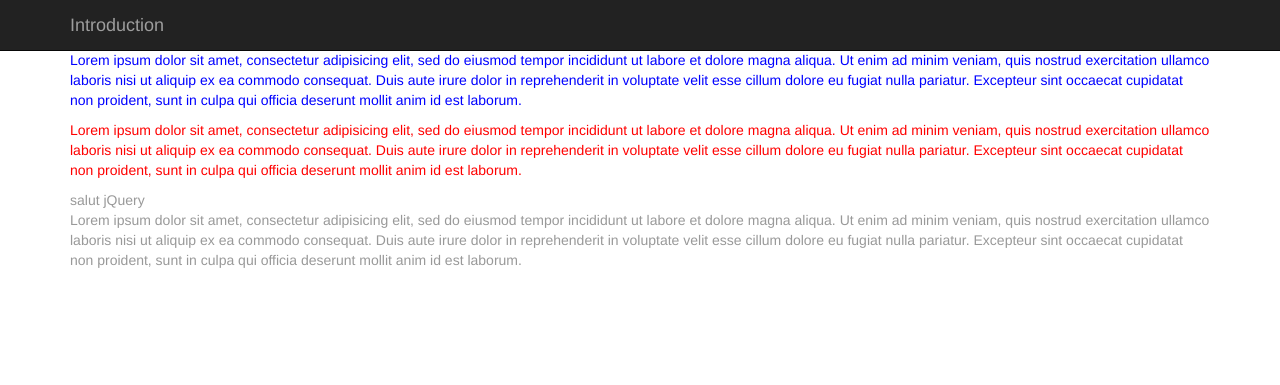
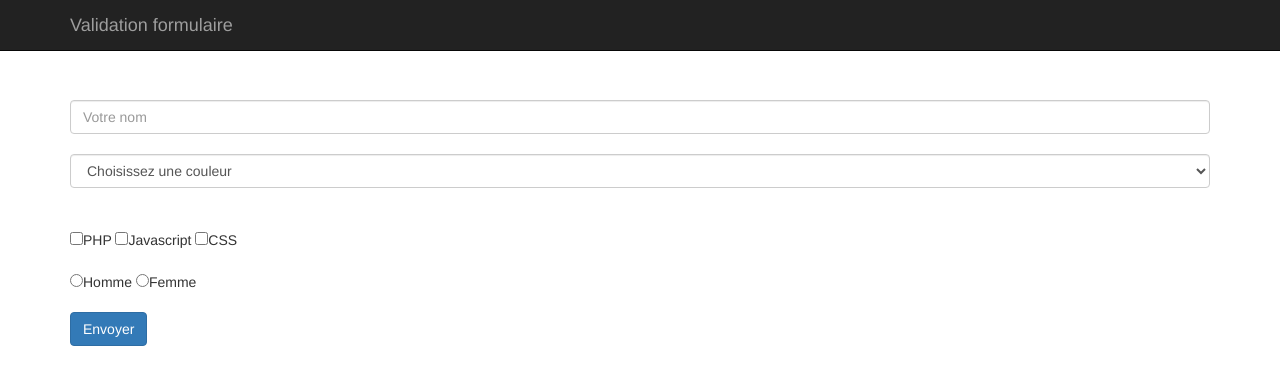
Before and after one commit to riquet28/udemy_formation_jquery, a PHP site: page / in a window 1280 px wide. Shown: the top 385 px of the page. Run offline with PHP 8.4, Linux system fonts and the light colour scheme.

Commit message:
Section 9.3 ok, validation d'un formulaire

```diff
--- a/index.php
+++ b/index.php
@@ -11,7 +11,7 @@
 
     <style type="text/css">
       body{
-        padding-top: 50px;
+        padding-top: 100px;
       }
     </style>
 
@@ -37,7 +37,7 @@
             <span class="icon-bar"></span>
             <span class="icon-bar"></span>
           </button>
-          <a class="navbar-brand" href="#">Introduction</a>
+          <a class="navbar-brand" href="#">Validation formulaire</a>
         </div>
         <div id="navbar" class="collapse navbar-collapse">
           <!-- <ul class="nav navbar-nav">
@@ -51,59 +51,28 @@
 
     <div class="container">
 
-      <!-- <p id="paragraphe">
-        Lorem ipsum dolor sit amet, consectetur adipisicing elit, sed do eiusmod
-        tempor incididunt ut labore et dolore magna aliqua. Ut enim ad minim veniam,
-        quis nostrud exercitation ullamco laboris nisi ut aliquip ex ea commodo consequat.
-        Duis aute irure dolor in reprehenderit in voluptate velit esse cillum dolore eu
-        fugiat nulla pariatur. Excepteur sint occaecat cupidatat non proident, sunt
-        in culpa qui officia deserunt mollit anim id est laborum.
-      </p>
-
-      <p class="article">
-        Lorem ipsum dolor sit amet, consectetur adipisicing elit, sed do eiusmod
-        tempor incididunt ut labore et dolore magna aliqua. Ut enim ad minim veniam,
-        quis nostrud exercitation ullamco laboris nisi ut aliquip ex ea commodo consequat.
-        Duis aute irure dolor in reprehenderit in voluptate velit esse cillum dolore eu
-        fugiat nulla pariatur. Excepteur sint occaecat cupidatat non proident, sunt
-        in culpa qui officia deserunt mollit anim id est laborum.
-      </p>
-
-      <p class="article">
-        Lorem ipsum dolor sit amet, consectetur adipisicing elit, sed do eiusmod
-        tempor incididunt ut labore et dolore magna aliqua. Ut enim ad minim veniam,
-        quis nostrud exercitation ullamco laboris nisi ut aliquip ex ea commodo consequat.
-        Duis aute irure dolor in reprehenderit in voluptate velit esse cillum dolore eu
-        fugiat nulla pariatur. Excepteur sint occaecat cupidatat non proident, sunt
-        in culpa qui officia deserunt mollit anim id est laborum.
-      </p>
-
-      <p class="article">
-        Lorem ipsum dolor sit amet, consectetur adipisicing elit, sed do eiusmod
-        tempor incididunt ut labore et dolore magna aliqua. Ut enim ad minim veniam,
-        quis nostrud exercitation ullamco laboris nisi ut aliquip ex ea commodo consequat.
-        Duis aute irure dolor in reprehenderit in voluptate velit esse cillum dolore eu
-        fugiat nulla pariatur. Excepteur sint occaecat cupidatat non proident, sunt
-        in culpa qui officia deserunt mollit anim id est laborum.
-      </p>
-
-      <span>Hello</span>
-      <div>World</div>
-
-      <button class="btn btn-default" id="button">Change tout!</button> -->
-
-      <div id="parent">
-        <p>Lorem ipsum dolor sit amet, consectetur adipisicing elit, sed do eiusmod tempor incididunt ut labore et dolore magna aliqua. Ut enim ad minim veniam, quis nostrud exercitation ullamco laboris nisi ut aliquip ex ea commodo consequat. Duis aute irure dolor in reprehenderit in voluptate velit esse cillum dolore eu fugiat nulla pariatur. Excepteur sint occaecat cupidatat non proident, sunt in culpa qui officia deserunt mollit anim id est laborum.</p>
-      </div>
-
-      <div id="autre">
-        <p>Lorem ipsum dolor sit amet, consectetur adipisicing elit, sed do eiusmod tempor incididunt ut labore et dolore magna aliqua. Ut enim ad minim veniam, quis nostrud exercitation ullamco laboris nisi ut aliquip ex ea commodo consequat. Duis aute irure dolor in reprehenderit in voluptate velit esse cillum dolore eu fugiat nulla pariatur. Excepteur sint occaecat cupidatat non proident, sunt in culpa qui officia deserunt mollit anim id est laborum.</p>
-      </div>
-
-      <div id="third">
-        salut jQuery
-        <p id="paraph">Lorem ipsum dolor sit amet, consectetur adipisicing elit, sed do eiusmod tempor incididunt ut labore et dolore magna aliqua. Ut enim ad minim veniam, quis nostrud exercitation ullamco laboris nisi ut aliquip ex ea commodo consequat. Duis aute irure dolor in reprehenderit in voluptate velit esse cillum dolore eu fugiat nulla pariatur. Excepteur sint occaecat cupidatat non proident, sunt in culpa qui officia deserunt mollit anim id est laborum.</p>
-      </div>
+      <form id="form" action="" method="post">
+        <input type="text" name="nom" id="nom" class="form-control" placeholder="Votre nom">
+        <br>
+        <select class="form-control" name="couleur" id="couleur">
+          <option value="0">Choisissez une couleur</option>
+          <option value="bleu">Bleu</option>
+          <option value="jaune">Jaune</option>
+          <option value="rouge">Rouge</option>
+        </select>
+        <br>
+        <br>
+        <input type="checkbox" name="interet1" value="php">PHP
+        <input type="checkbox" name="interet2" value="javascript">Javascript
+        <input type="checkbox" name="interet3" value="css">CSS
+        <br>
+        <br>
+        <input type="radio" name="sexe" value="homme">Homme
+        <input type="radio" name="sexe" value="femme">Femme
+        <br>
+        <br>
+        <input type="submit" class="btn btn-primary" id="submit" value="Envoyer">
+      </form>
 
     </div>
 
--- a/js/script.js
+++ b/js/script.js
@@ -1,56 +1,30 @@
 $(document).ready(function(){
 
-	// alert("Hello World");
-	// console.log("test");
+	var nom = $('#nom'), couleur = $('#couleur'), form = $('#form'),
+	langage = $('input:checkbox');
 
-	// $("#paragraphe").css('color', 'red');
-	// $("#paragraphe").text('texte de remplacement');
+	$(form).on('submit', function(){
+		$('.alert').remove();
 
-	// $("#paragraphe").on('click', function(){
-	// 	$(this).css('font-weight', 'bold');
-	// });
+		if($(nom).val() == ''){
+			$(form).before('<div class="alert alert-danger">Indiquez votre nom</div>');
+			return false;
+		}
 
-	// $('.article').each(function(){
-	// 	$(this).on('click', function(){
-	// 		// alert('ok!!!');
-	// 		$(this).css('color', 'blue');
-	// 		alert($(this).css('color'));
-	// 	});
-	// });
+		if($(couleur).val() == 0){
+			$(form).before('<div class="alert alert-danger">Indiquez une couleur</div>');
+			return false;
+		}
 
-	// $('#button').on('click', function(){
-	// 	$('.article').width(400).css('color', 'blue');
-	// });
+		if(!$(langage).is(':checked')){
+			$(form).before('<div class="alert alert-danger">Indiquez un langage</div>');
+			return false;
+		}
 
-	/*
-	var paragraphe = $('#paragraphe'); article = $('.article');
-	button = $('#button');
-
-	$(paragraphe).on('click', function(){
-		$(this).css('font-weight', 'bold');
+		if($('input:radio:checked').length == 0){
+			$(form).before('<div class="alert alert-danger">Indiquez un langage</div>');
+			return false;
+		}
 	});
 
-	$(article).each(function(){
-		$(this).on('click', function(){
-			// alert('ok!!!');
-			$(this).css('color', 'blue');
-			alert($(this).css('color'));
-		});
-	});
-
-	$(button).on('click', function(){
-		$('.article').width(400).css('color', 'blue');
-	});
-
-	// $('p, div, span').css('color', 'blue');
-	$('*').css('font-weight', 'bold');
-	*/
-
-
-	$('p').parent('#parent').css('color', 'blue');
-
-	$('#autre').children().css('color', 'red');
-
-	$('#paraph').parent().css('color', '#999');
-
 });
```
